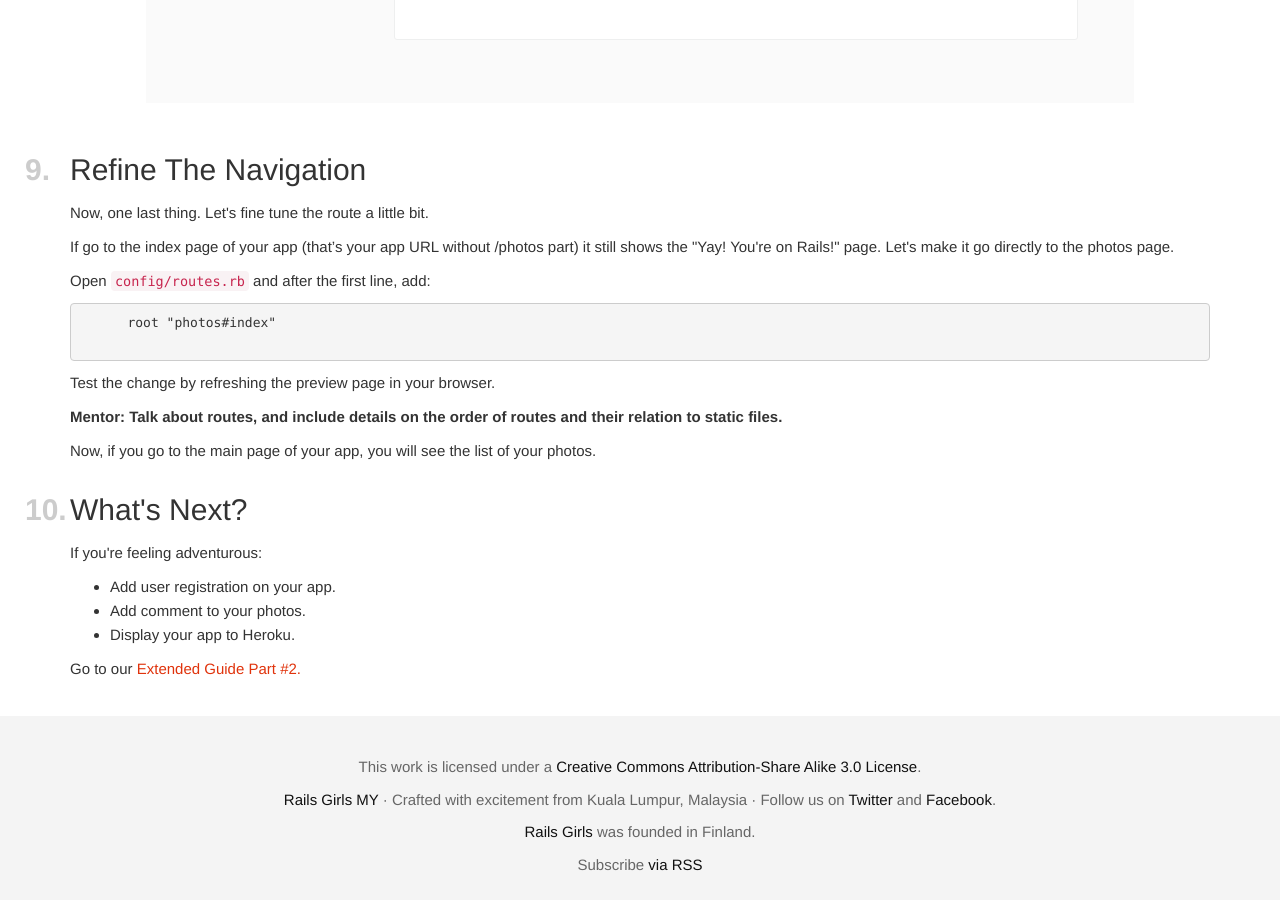
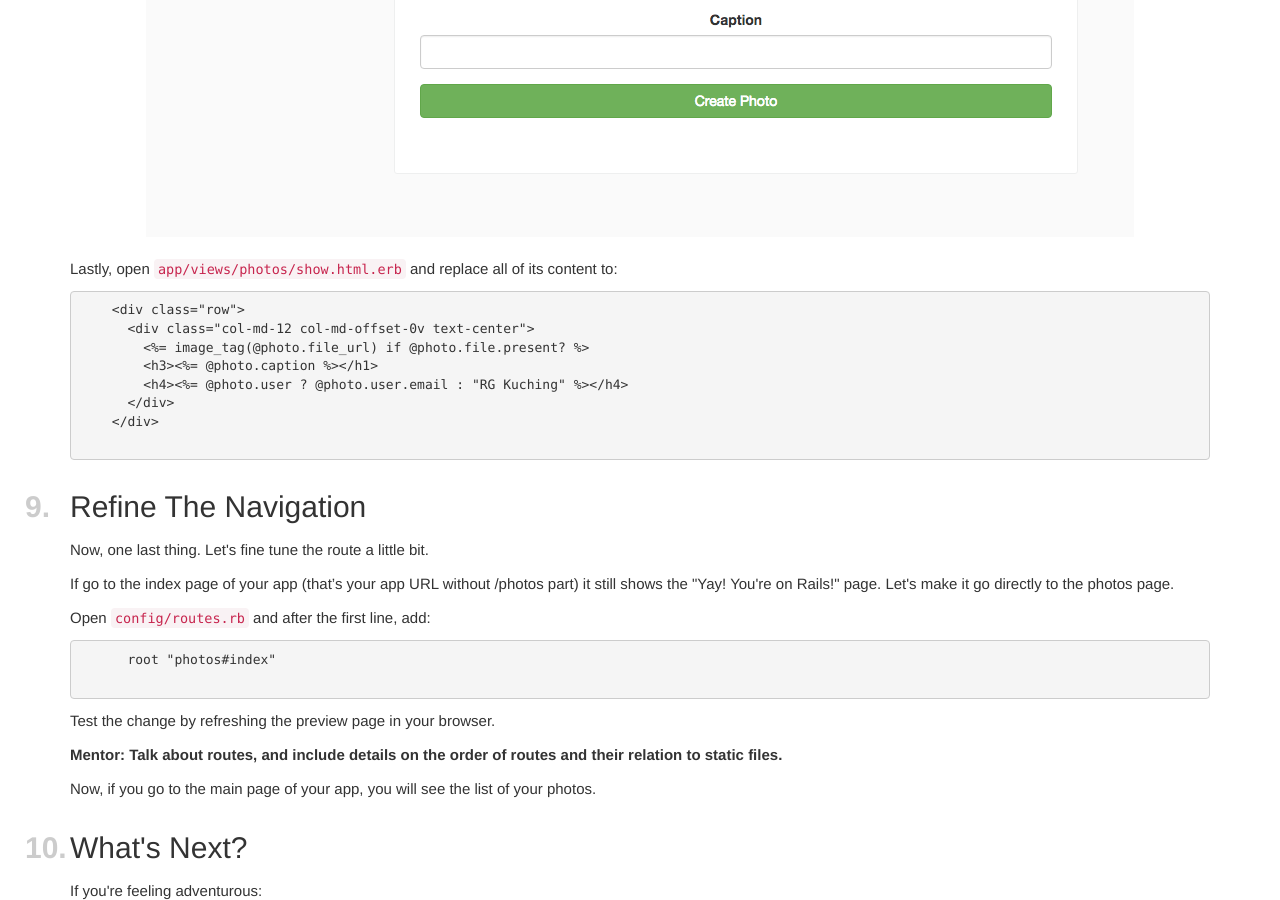
Before and after one commit to railsgirlsmy/guides, a Jekyll site: the page built from _pages/guide-extended.html, in a window 1280 px wide and 900 px high, scrolled down 14985 px. Built offline with Jekyll 4.4.1, drawn with Linux system fonts in a browser that asks for light colours; some of the changed text lies outside the part shown.

Commit message:
Update tutorial

```diff
--- a/_pages/guide-devise.html
+++ b/_pages/guide-devise.html
@@ -184,7 +184,7 @@ permalink: /guide-devise/
 
     {% highlight erb %}
     <h4 class="name">
-      <%= photo.user.email %>
+      <%= photo.user ? photo.user.email : "RG Kuching" %>
     </h4>
     {% endhighlight %}
 
--- a/_pages/guide-extended.html
+++ b/_pages/guide-extended.html
@@ -365,6 +365,7 @@ permalink: /guide-extended/
 
     {% highlight erb %}
     gem 'bootstrap-sass', '~> 3.3.6'
+    gem 'font-awesome-sass', '~> 4.6.2'
     {% endhighlight %}
 
     <p>Remember, you have to run:</p>
@@ -382,6 +383,8 @@ permalink: /guide-extended/
     {% highlight erb %}
     @import "bootstrap-sprockets";
     @import "bootstrap";
+    @import "font-awesome-sprockets";
+    @import "font-awesome";
     {% endhighlight %}
 
     <p style="font-weight: bold;">Checkpoint:</p>
@@ -533,22 +536,30 @@ permalink: /guide-extended/
 
     {% highlight erb %}
     <% if @photos.any? %>
-      <div class="photos-wrapper row">
-        <% @photos.each do |photo| %>
+      <div class="row">
+        <% @photos.in_groups_of(3) do |group| %>
+          <% group.compact.each do |photo| %>
+          <div class="col-md-4">
             <div class="photo">
               <div class="photo-head">
                 <h4 class="name">
-                RG Kuching
+                  <%= photo.user.email %>
                 </h4>
               </div>
               <div class="image center-block">
+                <%= link_to photo_path(photo) do %>
                   <%= image_tag(photo.file_url, class: "img-responsive") if photo.file.present? %>
+                <% end %>
               </div>
               <p class="caption">
                 <%= photo.caption %>
-              <%= link_to "Delete", photo_path(photo), method: :delete, data: { confirm: "Are you sure you want to delete this photo?" }, class: "btn btn-danger btn-xs" %>
+                <%= link_to photo_path(photo), method: :delete, data: { confirm: "Are you sure you want to delete this photo?" }, class: "btn btn-danger btn-xs pull-right" do %>
+                  <i class="i fa fa-trash"></i>
+                <% end %>
               </p>
             </div>
+          </div>
+          <% end %>
         <% end  %>
       </div>
     <% else  %>
@@ -592,7 +603,17 @@ permalink: /guide-extended/
 
     <img src="../images/tutorials/instaclone-new.png" alt="" class="img-responsive">
 
-    <p></p>
+    <p>Lastly, open <code>app/views/photos/show.html.erb</code> and replace all of its content to:</p>
+
+    {% highlight erb %}
+    <div class="row">
+      <div class="col-md-12 col-md-offset-0v text-center">
+        <%= image_tag(@photo.file_url) if @photo.file.present? %>
+        <h3><%= @photo.caption %></h1>
+        <h4><%= @photo.user ? @photo.user.email : "RG Kuching" %></h4>
+      </div>
+    </div>
+    {% endhighlight %}
 
     <h2 id="refine-the-navigation"><em>9.</em>Refine The Navigation</h2>
 
--- a/index.html
+++ b/index.html
@@ -12,7 +12,6 @@ layout: default
       <li><a href="/guide-scaffold">Your First Rails App (Scaffold)</a></li>
       <li><a href="/guide-extended">Your First Rails App (Extended)</a></li>
       <li><a href="/guide-devise">Add User Authentication With Devise</a></li>
-      <li><a href="">Add Comments To Your App</a></li>
       <li><a href="/credits">Credits</a></li>
     </ul>
   </div>
```
Also changed, not shown: other parts of _pages/guide-extended.html (+1 -1 lines), images/tutorials/application-scss.png, images/tutorials/instaclone-index-2.png (added), images/tutorials/instaclone-index.png. Lines whose indentation alone changed are shown as unchanged.
